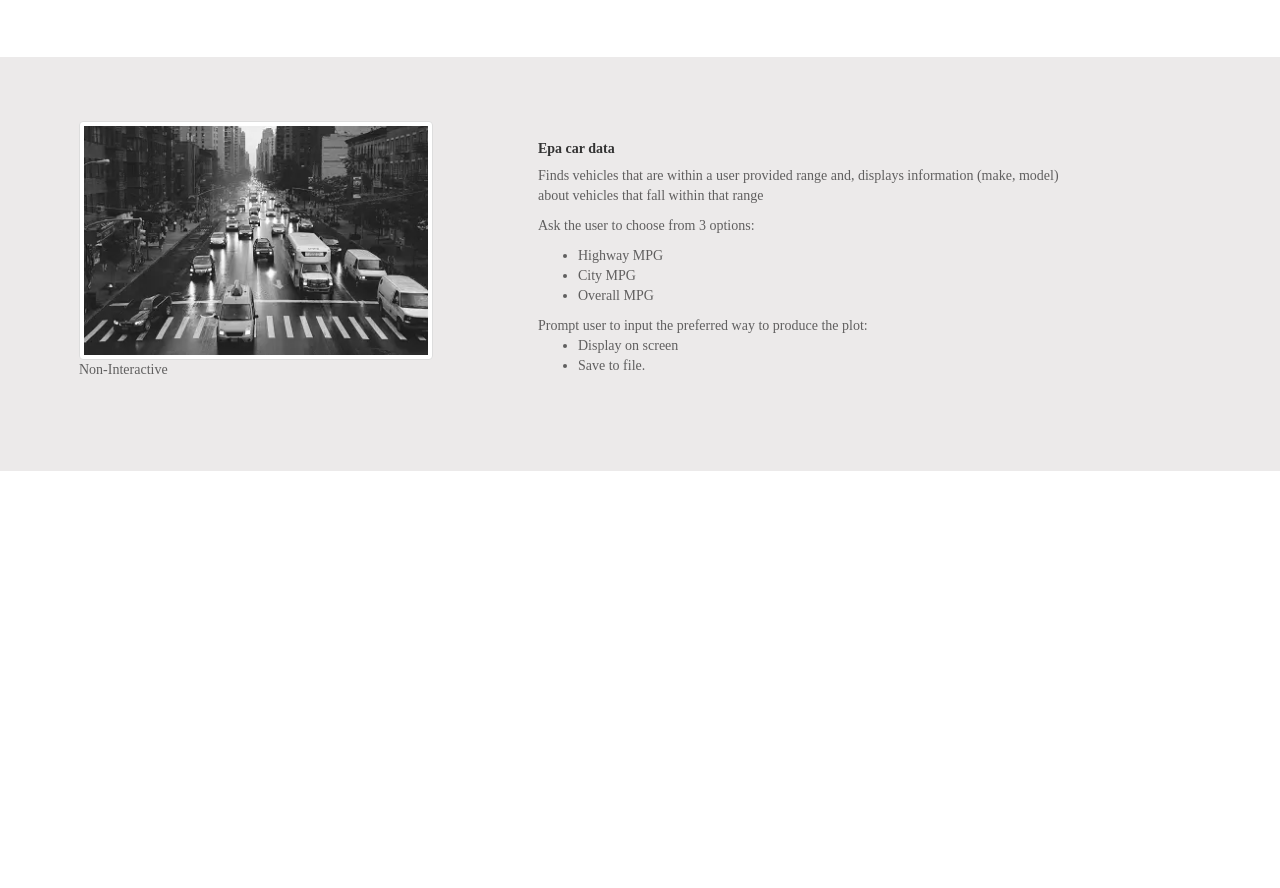
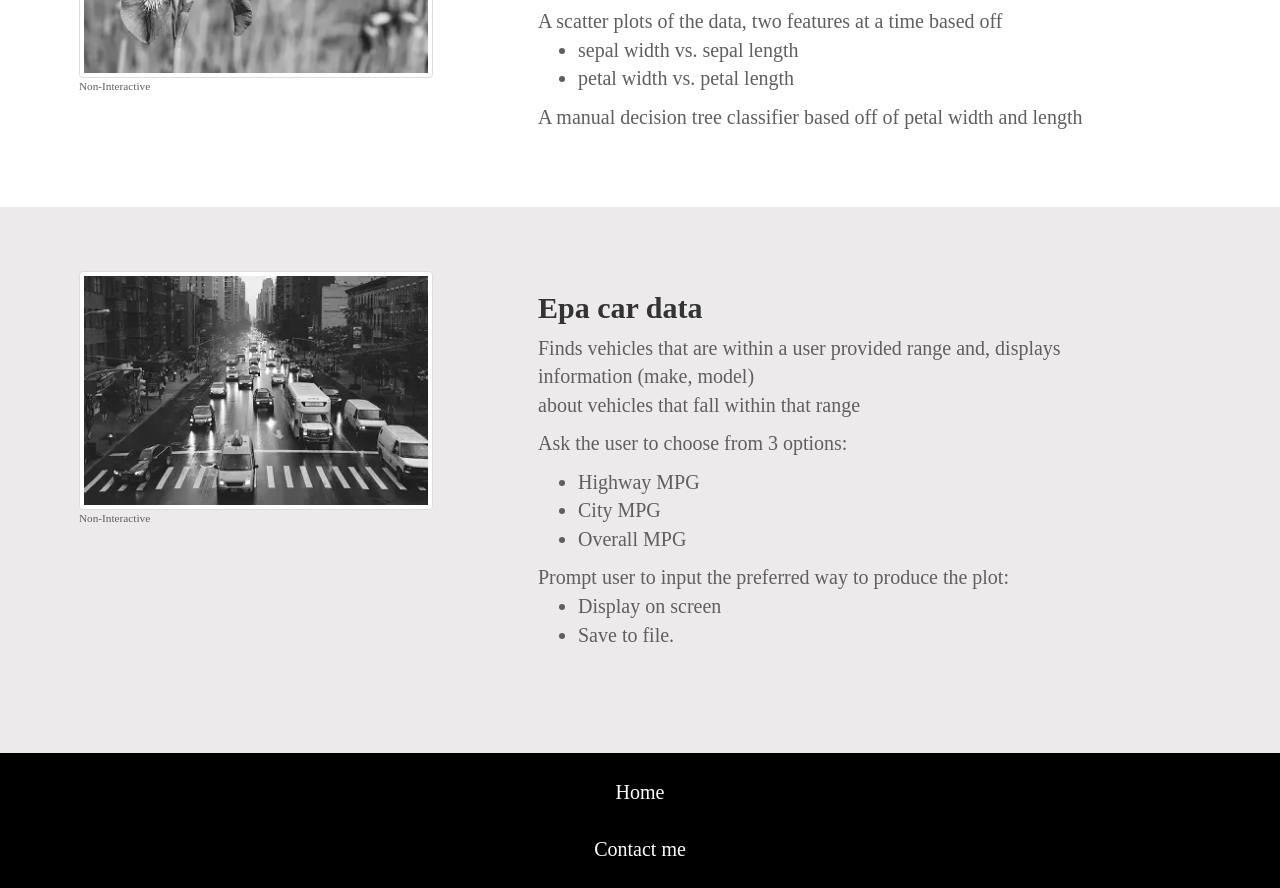
Before and after one commit to YamboS/Projects, a plain HTML site: page index.html in a window 1280 px wide. Shown: the part 1409-2297 px from the top of the page. Before the commit the page ends 1880 px from the top, so only its background shows below. Drawn offline with nearby package versions, Linux system fonts and the light colour scheme.

Commit message:
Updates to several pages
Added schema data along with footers to each page

```diff
--- a/index.html
+++ b/index.html
@@ -19,9 +19,6 @@
   <link rel="stylesheet" href="https://unpkg.com/aos@next/dist/aos.css" />
   <link rel="icon" href="sy-low-resolution-color-logo.png">
 </head>
-
-<body>
-
 <nav class="navbar navbar-inverse navbar-fixed-top">
   <div class="container-fluid">
     <div class="navbar-header">
@@ -43,19 +40,19 @@
     </div>
   </div>
 </nav>
-
+<!--Jumbotron-->
 <div class="jumbotron" id="bround" style="padding: 64px 64px 40px 64px;color: rgb(255, 255, 255);">
   <div class="container text-center">
     <h1 data-aos="fade">Project Portfolio <br> <span style="font-size:21px;">By Samuel Yambo</span></h1>
   </div>
 </div>
-
+<body>
 <div class="container" id="Project1" data-aos="fade-right">
   <div class="col-sm-4">
     <a href="p1.html">
       <img src="pics/schedule.webp" decoding="async" alt="Cpu scheduler simulation" class="img-thumbnail">
     </a>
-    <p>Interactive</p>
+    <p style="font-size:1.125rem;">Interactive</p>
   </div>
   <div class="col-sm-6" id="section">
     <h2>Cpu scheduler simulation</h2>
@@ -84,7 +81,7 @@
     <a href="p2.html">
       <img src="pics/list.png" decoding="async" alt="Linked list Project" class="img-thumbnail" loading="lazy">
     </a>
-    <p>Interactive</p>
+    <p style="font-size:1.125rem;">Interactive</p>
   </div>
   <div class="col-sm-6" id="section">
     <h2>Linked list</h2>
@@ -106,7 +103,7 @@
     <a href="https://github.com/YamboS/Projects/tree/main/project%20source%20code/project%203">
       <img src="pics/flower.webp" decoding="async" alt="Iris flower set Project" class="img-thumbnail" loading="lazy">
     </a>
-    <p>Non-Interactive</p>
+    <p style="font-size:1.125rem;">Non-Interactive</p>
   </div>
   <div class="col-sm-6" id="section">
     <h2>Iris flower set</h2>
@@ -131,7 +128,7 @@
   <a href="https://github.com/YamboS/Projects/tree/main/project%20source%20code/project%204">
       <img src="pics/car.webp" decoding="async" alt="Epa car data Project" class="img-thumbnail" loading="lazy">
   </a>
-  <p>Non-Interactive</p>
+  <p style="font-size:1.125rem;">Non-Interactive</p>
   </div>
   <div class="col-sm-6" id="section">
     <h2>Epa car data</h2>
@@ -162,5 +159,18 @@
 <script>
   AOS.init();
 </script>
+
+<!-- Footer -->
+<footer class="text-center">
+  <div  itemscope itemtype="https://schema.org/WebSite">
+    <a itemprop="url" href="https://samyambo.com/">Home</a>
+    <link itemprop="author" itemtype="Samuel Yambo"/>
+    <link itemprop="about" itemtype="Project portfolio for Samuel Yambo"/>
+    <br><br>
+    <a href="mailto:syambo@yahoo" itemprop="email">Contact me</a>
+
+
+</div>
+</footer>
 </body>
 </html>
--- a/style.css
+++ b/style.css
@@ -1,7 +1,8 @@
 html{
   scroll-behavior: smooth;
 }
-  #bround{
+footer a{color:white;}
+#bround{
     background-image: linear-gradient(to bottom right, green, blue);
     height: 90%;
     background-position: center;
@@ -10,7 +11,7 @@ html{
   }
   *{font-family: 'Playfair Display', serif;}
   p,li{color: rgb(96, 95, 95);}
-  h2{font-size: 14px;font-weight: 700;}
+  h2{font-weight: 700;}
   .navbar {margin-bottom: 0;border-radius: 0;}
   footer {background-color:black; padding: 25px;}
   #Project2,#Project4{background-color: rgb(236, 234, 234); padding: 64px; min-width: 100%;}
@@ -18,6 +19,7 @@ html{
   .img-thumbnail {filter: grayscale(100%);-webkit-filter: grayscale(100%);}
   .img-thumbnail:hover {filter: none;-webkit-filter: grayscale(0);}
   #section{margin-left:75px;}
+  body{font-size: 2rem;}
   @media only screen and (max-device-width: 600px){
     #section{margin-left: auto;}
     img{width: 235px;height: 160px;}
```
Also changed, not shown: p1.html (+10 -1 lines), p2.html (+10 -1 lines).
